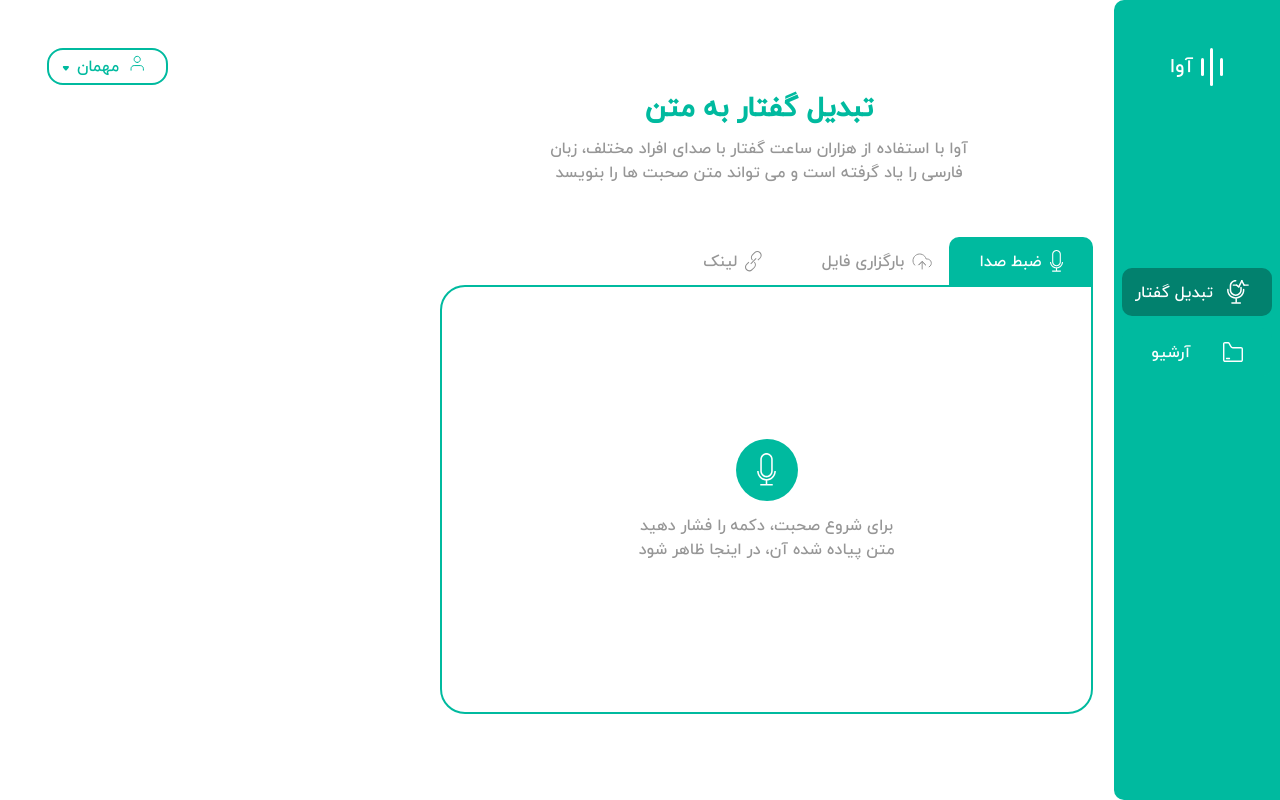
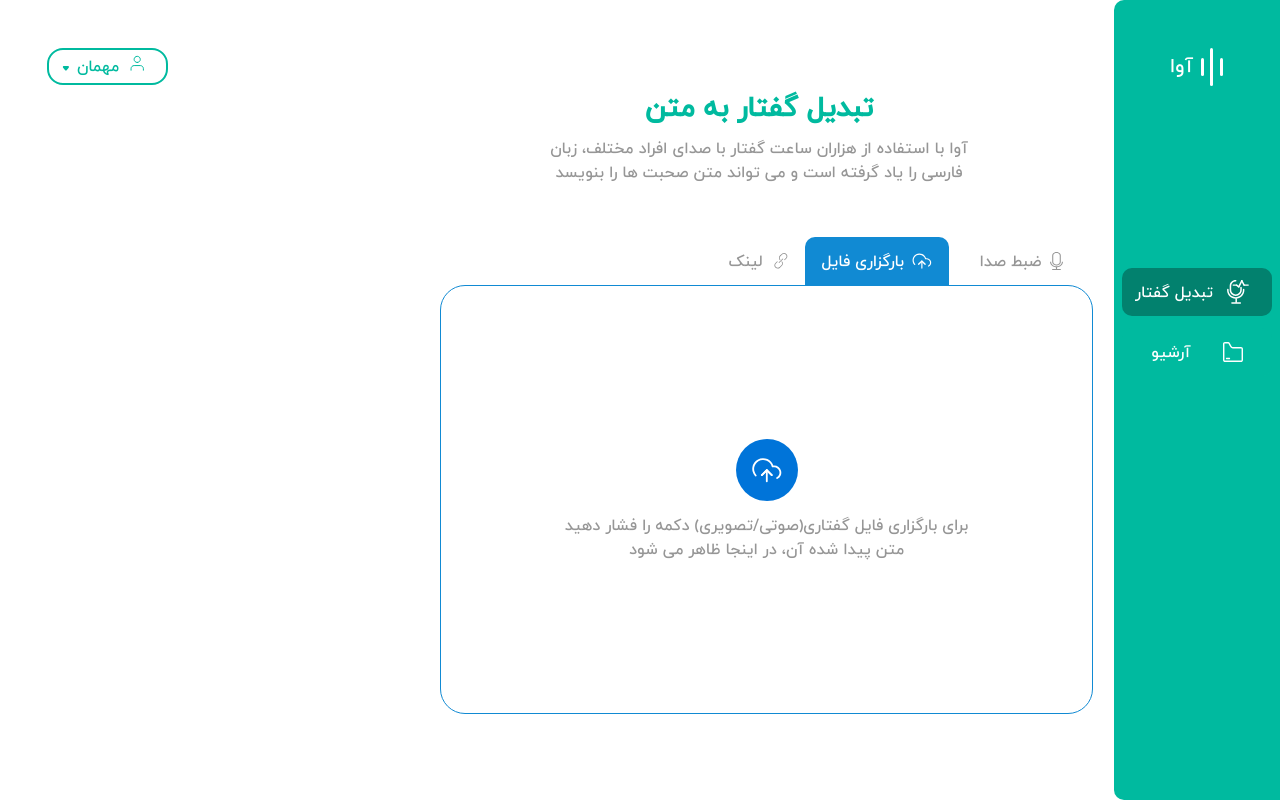
Before and after one commit to Hamid-Gholamreza/Ava, a React (Create React App) app: page /audio-to-text in a window 1280 px wide. Both pictures are taken after a click on the button "بارگزاری فایل". Built offline with nearby package versions, Linux system fonts and the light colour scheme.

Commit message:
adding buttons' switch

```diff
--- a/src/components/AudioToTextContainer.jsx
+++ b/src/components/AudioToTextContainer.jsx
@@ -1,40 +1,95 @@
 import React, {useState} from "react";
 import mic_icon from '../icons/sideMenu/mic_icon.svg';
+import mic_icon_light from '../icons/sideMenu/mic_icon_light.svg';
 import upload_icon from '../icons/sideMenu/upload_icon.svg';
+import upload_icon_light from '../icons/sideMenu/upload_icon_light.svg';
 import chain_icon from '../icons/sideMenu/chain_icon.svg';
+import chain_icon_light from '../icons/sideMenu/chain_icon_light.svg';
 import RecordVoice from "./RecordVoice";
 import UploadFile from "./UploadFile";
 import Link from "./Link";
 
 function AudioToTextContainer() {
 
-    const [status, setStatus] = useState(null);
+    const [activeComponent, setActiveComponent] = useState('recordVoice'); // Initial active component
 
+    const handleButtonClick = (componentName) => {
+        setActiveComponent(componentName);
+        const linkBtn = document.querySelector('#link');
+        const uploadFileBtn = document.querySelector('#upload');
+        const recordBtn = document.querySelector('#record');
 
+        if (componentName === 'recordVoice') {
+            linkBtn.classList.remove('bg-custom-color-red');
+            linkBtn.querySelector('p').classList.remove('text-white');
+            linkBtn.querySelector('p').classList.add('text-custom-color-2');
+            uploadFileBtn.classList.remove('bg-custom-color-blue');
+            recordBtn.classList.add('bg-custom-color-1');
+            recordBtn.querySelector('p').classList.remove('text-custom-color-2');
+            recordBtn.querySelector('p').classList.add('text-white');
+            uploadFileBtn.querySelector('p').classList.remove('text-white');
+            uploadFileBtn.querySelector('p').classList.add('text-custom-color-2');
+            uploadFileBtn.querySelector('img').src = upload_icon;
+            linkBtn.querySelector('img').src = chain_icon;
+            recordBtn.querySelector('img').src = mic_icon_light;
+        }
+
+        else if (componentName === 'uploadFile') {
+            linkBtn.classList.remove('bg-custom-color-red');
+            recordBtn.classList.remove('bg-custom-color-1');
+            recordBtn.querySelector('p').classList.remove('text-white');
+            recordBtn.querySelector('p').classList.add('text-custom-color-2');
+            uploadFileBtn.querySelector('p').classList.add('text-white');
+            uploadFileBtn.classList.add('bg-custom-color-blue');
+            linkBtn.querySelector('p').classList.remove('text-white');
+            linkBtn.querySelector('p').classList.add('text-custom-color-2');
+            uploadFileBtn.querySelector('img').src = upload_icon_light;
+            uploadFileBtn.querySelector('img').classList.add('w-[18.34px]', 'h-[15px]')
+            recordBtn.querySelector('img').src = mic_icon;
+            linkBtn.querySelector('img').src = chain_icon;
+        }
+
+        else if (componentName === 'link') {
+            recordBtn.classList.remove('bg-custom-color-1');
+            recordBtn.querySelector('p').classList.remove('text-white');
+            recordBtn.querySelector('p').classList.add('text-custom-color-2');
+            uploadFileBtn.classList.remove('bg-custom-color-blue');
+            linkBtn.classList.add('bg-custom-color-red');
+            linkBtn.querySelector('p').classList.remove('text-custom-color-2');
+            linkBtn.querySelector('p').classList.add('text-white');
+            uploadFileBtn.querySelector('p').classList.remove('text-white');
+            uploadFileBtn.querySelector('p').classList.add('text-custom-color-2');
+            linkBtn.querySelector('img').src = chain_icon_light;
+            uploadFileBtn.querySelector('img').src = upload_icon;
+            recordBtn.querySelector('img').src = mic_icon;
+        }
+    }
 
     return(
         <div className="w-[653px] h-[477px] absolute top-[237px] left-[440px]">
             <div className="flex flex-row-reverse h-[48px]">
-                <div className="w-[144px] bg-custom-color-1 rounded-t-[10px]">
-                    <button className="w-full h-full flex justify-center items-center gap-2">
+                <div id="record" className="w-[144px] bg-custom-color-1 rounded-t-[10px]">
+                    <button className="w-full h-full flex justify-center items-center gap-2" onClick={() => handleButtonClick('recordVoice')}>
                         <p className="text-base font-thin text-white">ضبط صدا</p>
-                        <img src={mic_icon} alt="" />
+                        <img src={mic_icon_light} alt="" className="w-[13px] h-[17.9px]" />
                     </button>
                 </div>
-                <div className="w-[144px]">
-                    <button className="w-full h-full flex justify-center items-center gap-2">
+                <div id="upload" className="w-[144px] rounded-t-[10px]">
+                    <button className="w-full h-full flex justify-center items-center gap-2" onClick={() => handleButtonClick('uploadFile')}>
                         <p className="text-base font-thin text-custom-color-2">بارگزاری فایل</p>
-                        <img src={upload_icon} alt="" />
+                        <img src={upload_icon} alt="" className="w-[20.42px] h-[16.67px]" />
                     </button>
                 </div>
-                <div className="w-[144px]">
-                    <button className="w-full h-full flex justify-center items-center gap-2">
+                <div id="link" className="w-[90px] rounded-t-[10px]">
+                    <button className="w-full h-full flex justify-center items-center gap-2" onClick={() => handleButtonClick('link')}>
                         <p className="text-base font-thin text-custom-color-2">لینک</p>
-                        <img src={chain_icon} alt="" />
+                        <img src={chain_icon} alt="" className="w-[20.42px] h-[16.67px]" />
                     </button>
                 </div>
             </div>
-            <RecordVoice />
+            {activeComponent === 'recordVoice' && <RecordVoice />}
+            {activeComponent === 'uploadFile' && <UploadFile />}
+            {activeComponent === 'link' && <Link />}
         </div>
     );
 }
--- a/src/components/Link.jsx
+++ b/src/components/Link.jsx
@@ -5,7 +5,7 @@ import chain_icon from '../icons/sideMenu/chain_icon_light.svg';
 function Link() {
 
     return (
-        <div className="w-full h-[429px] rounded-b-[25px] rounded-tl-[25px] border-[1px] border-custom-color-red flex
+        <div className="w-full h-[429px] rounded-b-[25px] rounded-[25px] border-[1px] border-custom-color-red flex
         flex-col justify-center items-center gap-3">
             <form action="" className="w-full h-full flex flex-col justify-center items-center gap-4">
                 <div className="w-[328px] h-[46px] flex justify-center items-center">
--- a/src/components/RecordVoice.jsx
+++ b/src/components/RecordVoice.jsx
@@ -1,14 +1,14 @@
 import React from "react";
-import mic_icon from '../icons/sideMenu/mic_icon.svg';
+import mic_icon_light from '../icons/sideMenu/mic_icon_light.svg';
 
 
 
 function RecordVoice() {
     return(
-        <div className="w-full h-[429px] rounded-b-[25px] rounded-tl-[25px] border-2 border-custom-color-1 flex
+        <div className="w-full h-[429px] rounded-b-[25px] rounded-tl-[25px] border-[1px] border-custom-color-1 flex
         flex-col justify-center items-center gap-3">
             <button className="w-[62px] h-[62px] bg-custom-color-1 rounded-full flex items-center justify-center">
-                <img src={mic_icon} alt="" className="w-[19.63px] h-[32.72px]"/>
+                <img src={mic_icon_light} alt="" className="w-[19.63px] h-[32.72px]"/>
             </button>
             <p className="text-custom-color-2 text-base w-[276px] font-light text-center">
                 برای شروع صحبت، دکمه را فشار دهید متن پیاده شده آن، در اینجا ظاهر شود
--- a/src/components/UploadFile.jsx
+++ b/src/components/UploadFile.jsx
@@ -4,10 +4,10 @@ import upload_icon from '../icons/sideMenu/upload_icon_light.svg';
 
 function UploadFile() {
     return(
-        <div className="w-full h-[429px] rounded-b-[25px] rounded-tl-[25px] border-2 border-custom-color-blue flex
+        <div className="w-full h-[429px] rounded-[25px] rounded-tl-[25px] border-[1px] border-custom-color-blue flex
         flex-col justify-center items-center gap-3">
             <label htmlFor="file-input" className="w-[62px] h-[62px] custom-file-button rounded-full ">
-                <img src={upload_icon} alt="" className="py-2" />
+                <img src={upload_icon} alt="" className="py-2 w-full h-full" />
             </label>
             <input type="file" id="file-input" />
             <p className="text-custom-color-2 w-[415px] text-center">برای بارگزاری فایل گفتاری(صوتی/تصویری)
```
Also changed, not shown: src/icons/sideMenu/mic_icon.svg, src/icons/sideMenu/mic_icon_light.svg (added).
